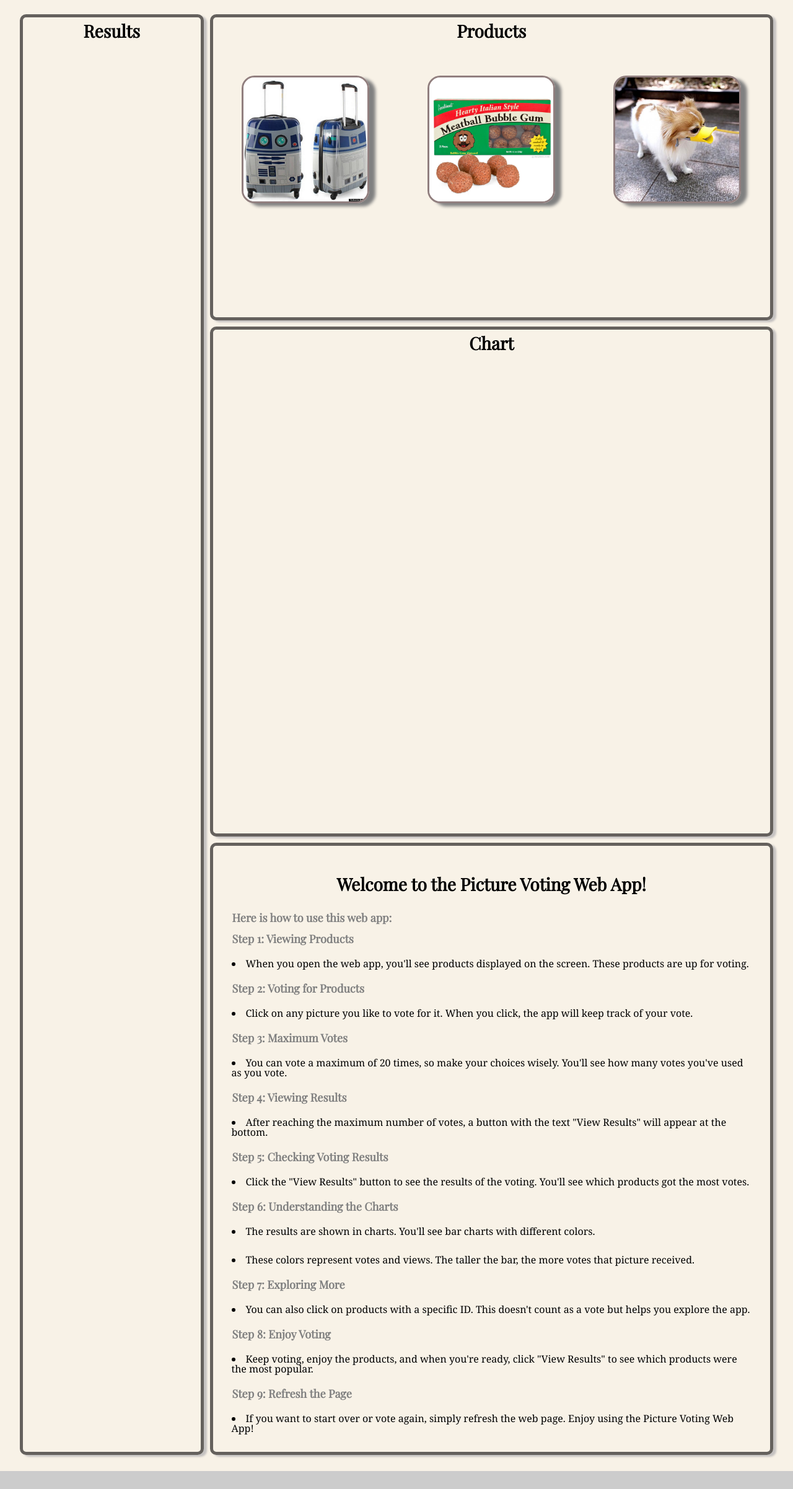
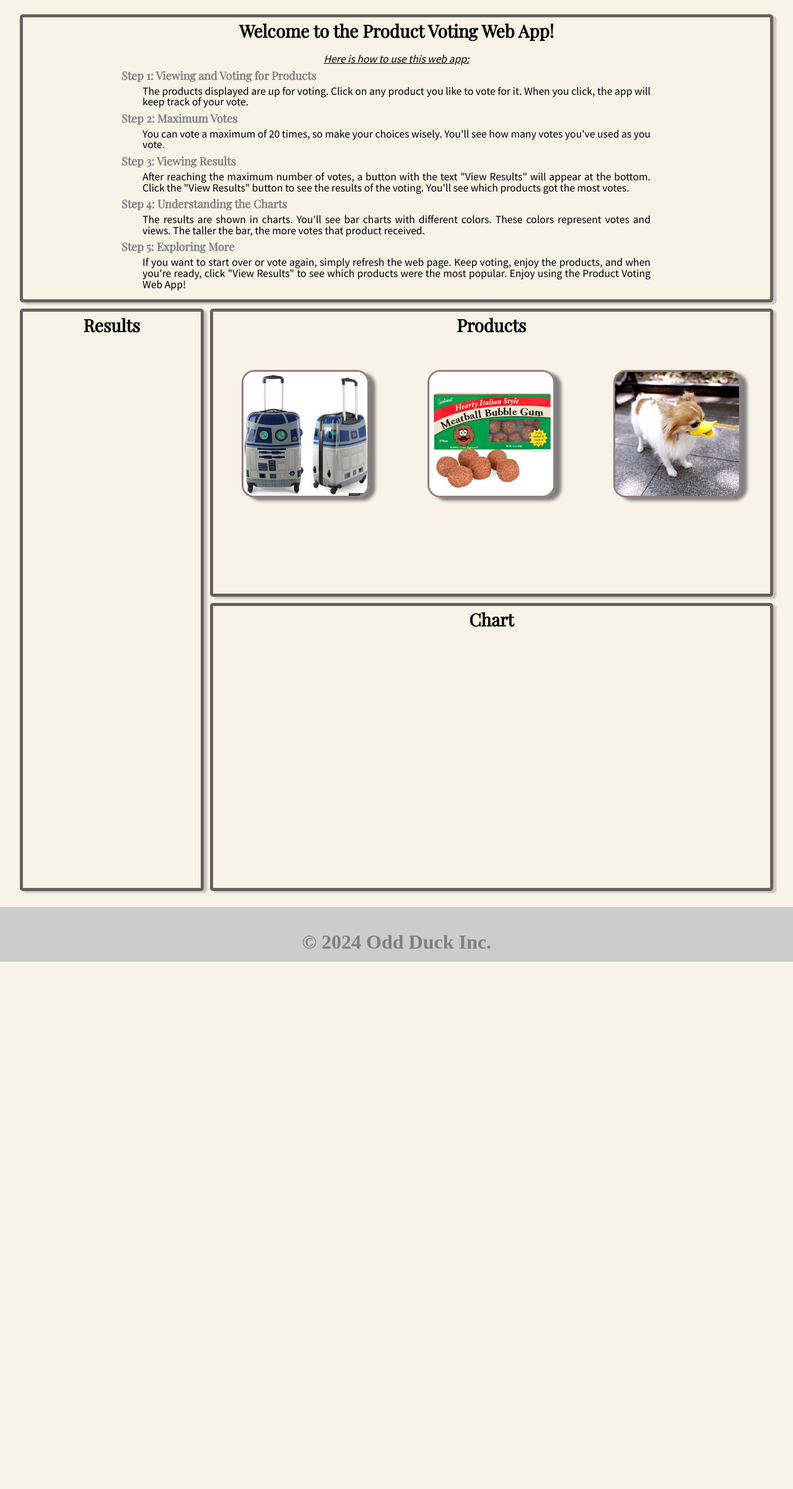
Before and after one commit to ekowyawson/odd-duck, a plain HTML site: page index.html in a window 1280 px wide. Shown: the part 113-2516 px from the top of the page at 62% size. After the commit the page ends 1665 px from the top, so only its background shows below. Drawn offline with nearby package versions, Linux system fonts and the light colour scheme.

Commit message:
Added some cosmetic changes.

```diff
--- a/css/style.css
+++ b/css/style.css
@@ -61,28 +61,28 @@ header h1 {
 main {
   display: grid;
   grid-template-columns: 1fr 1fr 1fr 1fr;
-  grid-template-rows: .6fr 1fr 1.2fr;
+  grid-template-rows: .6fr 1fr 1fr;
   gap: 10px 10px;
   max-width: 95%;
   margin: 10px auto;
   padding: 16px;
 }
 
-.results { grid-area: 1 / 1 / 4 / 2; }
-.images { grid-area: 1 / 2 / 1 / 5; }
-.text { grid-area: 3 / 2 / 4 / 5; }
-.chart { grid-area: 2 / 2 / 3 / 5; }
+.text { grid-area: 1 / 1 / 2 / 5; }
+.results { grid-area: 2 / 1 / 4 / 2; }
+.images { grid-area: 2 / 2 / 3 / 5; }
+.chart { grid-area: 3 / 2 / 4 / 5; }
 
 /* SECTIONS */
 section {
   text-align: center;
   border: 5px solid rgba(2, 1, 1, 0.596);
   box-shadow: 5px 3px 3px rgb(197, 194, 193);
-  border-radius: 10px;
+  border-radius: 5px;
 }
 
 section.text {
-  padding-top: 40px;
+  padding: 0 10px;
 }
 
 .section-heading {
@@ -142,12 +142,19 @@ div.all-vis {
 /* TEXT CONTENT AREA */
 .text-content {
   text-align: justify;
+  max-width: 920px;
+  margin: auto;
   padding: 15px;
 }
 
-.text-content li {
-  text-align: left;
-  padding: 15px;
+.text-content p {
+  padding: 0 50px;
+}
+
+.italic {
+  text-decoration: underline;
+  font-style: italic;
+  text-align: center;
 }
 
 /* LISTS */
@@ -183,6 +190,7 @@ ul li {
 
 /* BUTTONS */
 .results-btn {
+  cursor: pointer;
   font-size: x-large;
   font-family: 'Playfair Display', serif;
   font-weight: 900;
@@ -226,3 +234,10 @@ footer h3 {
   font-weight: 900;
   font-family: 'Times New Roman', Times, serif
 }
+
+@media screen and (max-width: 992px)  {
+  .img-container img {
+    height: 100px;
+    width: 100px;
+  }
+}
--- a/index.html
+++ b/index.html
@@ -17,7 +17,7 @@
     <main>
       <section class="results">
         <h2>Results</h2>
-
+        <h3 id="display"></h3>
         <div class="result-list">
           <ul id="result-list"></ul>
         </div>
@@ -151,58 +151,38 @@
       </section>
 
       <section class="text">
-        <h2>Welcome to the Picture Voting Web App!</h2>
+        <h2>Welcome to the Product Voting Web App!</h2>
         <div class="text-content">
-          <h3>Here is how to use this web app:</h3>
-          <h3>Step 1: Viewing Products</h3>
-          <li>
-            When you open the web app, you'll see products displayed on the
-            screen. These products are up for voting.
-          </li>
-          <h3>Step 2: Voting for Products</h3>
-          <li>
-            Click on any picture you like to vote for it. When you click, the
-            app will keep track of your vote.
-          </li>
-          <h3>Step 3: Maximum Votes</h3>
-          <li>
-            You can vote a maximum of 20 times, so make your choices wisely.
-            You'll see how many votes you've used as you vote.
-          </li>
-          <h3>Step 4: Viewing Results</h3>
-          <li>
-            After reaching the maximum number of votes, a button with the text
-            "View Results" will appear at the bottom.
-          </li>
-          <h3>Step 5: Checking Voting Results</h3>
-          <li>
-            Click the "View Results" button to see the results of the voting.
-            You'll see which products got the most votes.
-          </li>
-          <h3>Step 6: Understanding the Charts</h3>
-          <li>
+          <p class="italic">Here is how to use this web app:</p>
+          <h3>Step 1: Viewing and Voting for Products</h3>
+          <p>
+            The products displayed are up for voting.
+            Click on any product you like to vote for it. When you click, the app will keep track of your vote.
+          </p>
+          <h3>Step 2: Maximum Votes</h3>
+          <p>
+            You can vote a maximum of 20 times, so make your choices
+            wisely. You'll see how many votes you've used as you vote.
+          </p>
+          <h3>Step 3: Viewing Results</h3>
+          <p>
+            After reaching the maximum number of votes, a button with
+            the text "View Results" will appear at the bottom.
+            Click the "View Results" button to see the results of the
+            voting. You'll see which products got the most votes.
+          </p>
+          <h3>Step 4: Understanding the Charts</h3>
+          <p>
             The results are shown in charts. You'll see bar charts with
-            different colors.
-          </li>
-          <li>
-            These colors represent votes and views. The taller
-            the bar, the more votes that picture received.
-          </li>
-          <h3>Step 7: Exploring More</h3>
-          <li>
-            You can also click on products with a specific ID. This doesn't
-            count as a vote but helps you explore the app.
-          </li>
-          <h3>Step 8: Enjoy Voting</h3>
-          <li>
-            Keep voting, enjoy the products, and when you're ready, click "View
-            Results" to see which products were the most popular.
-          </li>
-          <h3>Step 9: Refresh the Page</h3>
-          <li>
-            If you want to start over or vote again, simply refresh the web
-            page. Enjoy using the Picture Voting Web App!
-          </li>
+            different colors. These colors represent votes and views.
+            The taller the bar, the more votes that product received.
+          </p>
+          <h3>Step 5: Exploring More</h3>
+          <p>
+            If you want to start over or vote again, simply refresh the
+            web page. Keep voting, enjoy the products, and when you're ready, click "View Results" to see which products were the
+            most popular. Enjoy using the Product Voting Web App!
+          </p>
         </div>
       </section>
 
--- a/js/no-repeat.js
+++ b/js/no-repeat.js
@@ -58,7 +58,27 @@ const pictureObjects = pictures.map(picture => new Picture(
 cl(pictureObjects);
 
 const imgElement = document.querySelectorAll('.clickables');
+const getDisplayArea = document.getElementById('display');
 const displayedPictures = [];
+
+/* COSMETIC FUNCTIONS */
+imgElement.forEach(img => {
+  img.addEventListener('mouseover', (e) => {
+    getDisplayArea.textContent = capitalize(img.alt);
+  });
+
+  img.addEventListener('mouseout', (e) => {
+    getDisplayArea.textContent = '';
+  });
+});
+
+function capitalize(word) {
+  const capitalized =
+    word.charAt(0).toUpperCase()
+    + word.slice(1);
+
+  return(capitalized);
+}
 
 /* FUNCTIONS / METHODS */
 function getRandomPicture() {
@@ -86,6 +106,7 @@ function displayRandomPictures() {
     displayedPictures.push(picture);
     imgElement.src = picture.filePath;
     imgElement.alt = picture.name;
+    imgElement.title = picture.name;
     imgElement.dataset.pictureId = picture.id;
   }
 }
@@ -203,17 +224,15 @@ function renderResults(imagesArr) {
 
     li.classList.add('result-li-name');
     subLiVotes.classList.add('result-li-votes');
-    //subLiViews.classList.add('result-li-views');
 
     li.appendChild(subLiVotes);
-    //li.appendChild(subLiViews);
     resultsList.appendChild(li);
   });
 
   createChart(imagesArr);
 }
 
-
+/* INIT */
 imgElement.forEach(img => {
   img.addEventListener('click', handleClick);
 });
```
